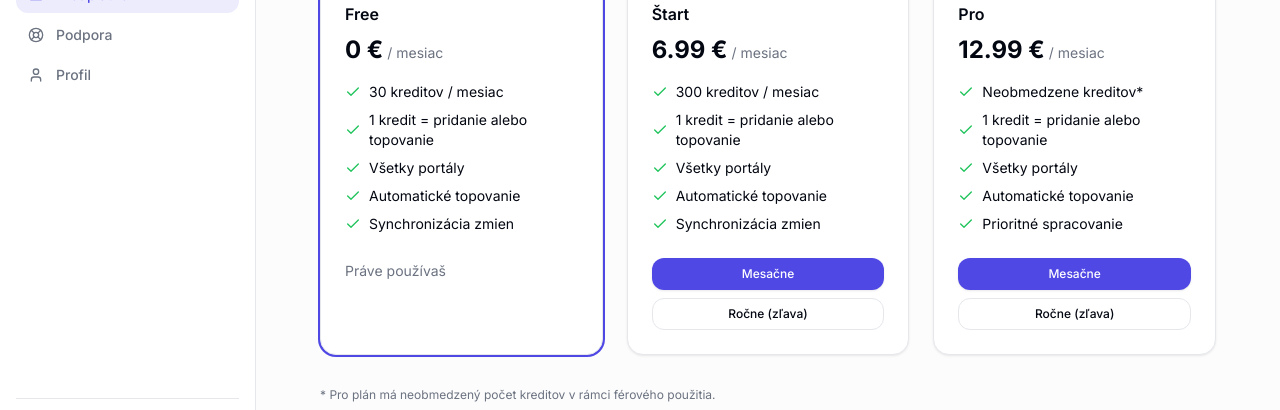
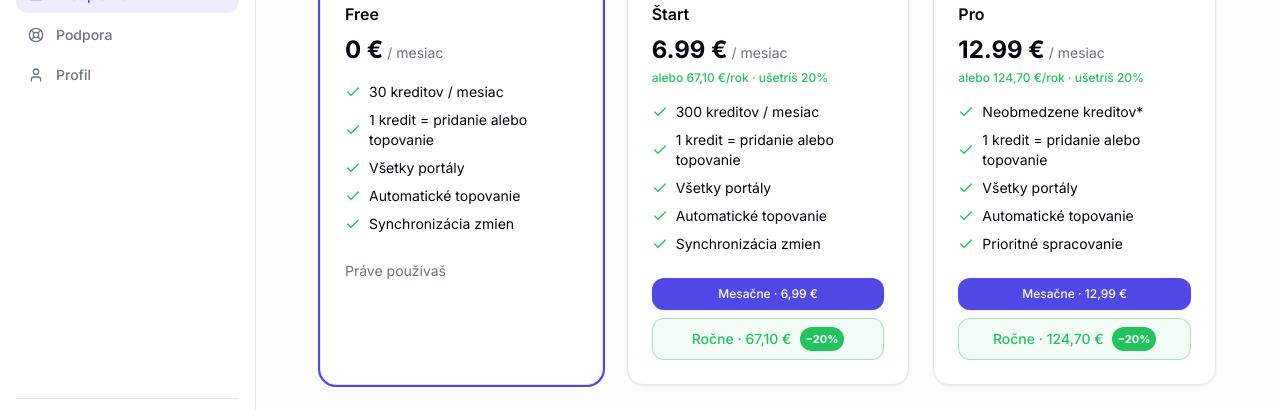
Before and after one commit to krcriso-png/VYROBNE, a Next.js app: page /billing in a window 1280 px wide. Shown: the part 281-691 px from the top of the page. Built offline with nearby package versions, Linux system fonts and the light colour scheme; no server answers; the database is empty; sample sign-in values are in the browser's storage.

Commit message:
Pricing: yearly plans (-20%) with highlighted savings on landing + billing

```diff
--- a/src/app/(app)/billing/page.tsx
+++ b/src/app/(app)/billing/page.tsx
@@ -1,7 +1,7 @@
 import { Check, Coins } from "lucide-react";
 import { prisma } from "@/lib/db";
 import { auth } from "@/lib/auth";
-import { PLANS } from "@/lib/plans";
+import { PLANS, yearlySavingPct } from "@/lib/plans";
 import { getCreditState, creditReasonLabel } from "@/lib/credits";
 import { UpgradeButtons } from "@/components/UpgradeButtons";
 import { ManageSubscriptionButton } from "@/components/ManageSubscriptionButton";
@@ -105,6 +105,12 @@ export default async function BillingPage() {
                 </span>
                 <span className="text-sm text-muted-foreground"> / mesiac</span>
               </p>
+              {p.prices.yearly && p.priceEurYearly && (
+                <p className="mt-1 text-xs font-medium text-success">
+                  alebo {p.priceEurYearly.toFixed(2).replace(".", ",")} €/rok ·
+                  ušetríš {yearlySavingPct(p.key)}%
+                </p>
+              )}
               <ul className="mt-4 space-y-2">
                 {planFeatures(p.key).map((f) => (
                   <li key={f} className="flex items-center gap-2 text-sm">
@@ -120,7 +126,9 @@ export default async function BillingPage() {
                 ) : (
                   <UpgradeButtons
                     plan={p.key as "BASIC" | "PRO"}
-                    hasYearly={!!p.prices.yearly}
+                    monthlyPriceEur={p.priceEur}
+                    yearlyPriceEur={p.prices.yearly ? p.priceEurYearly : null}
+                    savingPct={p.prices.yearly ? yearlySavingPct(p.key) : null}
                   />
                 )}
               </div>
--- a/src/app/page.tsx
+++ b/src/app/page.tsx
@@ -12,7 +12,7 @@ import {
 import { Button } from "@/components/ui/button";
 import { Badge } from "@/components/ui/badge";
 import { OPERATOR } from "@/lib/legal";
-import { PLANS as PLAN_DEFS } from "@/lib/plans";
+import { PLANS as PLAN_DEFS, yearlySavingPct } from "@/lib/plans";
 
 const FEATURES = [
   {
@@ -55,6 +55,9 @@ const PLANS = (["FREE", "BASIC", "PRO"] as const).map((k) => {
     name: p.name,
     price: p.priceEur === 0 ? "0 €" : `${p.priceEur.toFixed(2)} €`,
     note: "/mesiac",
+    yearly: p.priceEurYearly
+      ? `alebo ${p.priceEurYearly.toFixed(2).replace(".", ",")} €/rok · ušetríš ${yearlySavingPct(k)}%`
+      : null,
     features: [
       p.monthlyCredits === null
         ? "Neobmedzene kreditov*"
@@ -166,6 +169,11 @@ export default function HomePage() {
                   <span className="text-4xl font-bold">{p.price}</span>
                   <span className="text-sm text-muted-foreground">{p.note}</span>
                 </div>
+                {p.yearly && (
+                  <p className="mt-1 text-xs font-medium text-success">
+                    {p.yearly}
+                  </p>
+                )}
                 <ul className="mt-6 space-y-2.5">
                   {p.features.map((feat) => (
                     <li key={feat} className="flex items-center gap-2 text-sm">
--- a/src/components/UpgradeButtons.tsx
+++ b/src/components/UpgradeButtons.tsx
@@ -3,16 +3,22 @@
 import { useState } from "react";
 import { Button } from "@/components/ui/button";
 
-// Starts a Stripe Checkout session and redirects the user to pay. The yearly
-// button only appears when a yearly price is configured for the plan.
+// Starts a Stripe Checkout session and redirects the user to pay. Shows the
+// monthly price, and — when a yearly price exists — a highlighted yearly option
+// with the saving percentage.
 export function UpgradeButtons({
   plan,
-  hasYearly = false,
+  monthlyPriceEur,
+  yearlyPriceEur,
+  savingPct,
 }: {
   plan: "BASIC" | "PRO";
-  hasYearly?: boolean;
+  monthlyPriceEur: number;
+  yearlyPriceEur?: number | null;
+  savingPct?: number | null;
 }) {
   const [loading, setLoading] = useState<string | null>(null);
+  const hasYearly = !!yearlyPriceEur;
 
   async function checkout(interval: "monthly" | "yearly") {
     setLoading(interval);
@@ -30,6 +36,8 @@ export function UpgradeButtons({
     }
   }
 
+  const eur = (n: number) => `${n.toFixed(2).replace(".", ",")} €`;
+
   return (
     <div className="flex flex-col gap-2">
       <Button
@@ -38,18 +46,24 @@ export function UpgradeButtons({
         onClick={() => checkout("monthly")}
         disabled={loading !== null}
       >
-        {loading === "monthly" ? "…" : "Mesačne"}
+        {loading === "monthly" ? "…" : `Mesačne · ${eur(monthlyPriceEur)}`}
       </Button>
       {hasYearly && (
-        <Button
-          size="sm"
-          variant="outline"
-          className="w-full"
+        <button
+          type="button"
           onClick={() => checkout("yearly")}
           disabled={loading !== null}
+          className="relative flex w-full items-center justify-center gap-2 rounded-lg border border-success/40 bg-success/5 px-3 py-2 text-sm font-medium text-success transition-colors hover:bg-success/10 disabled:opacity-50"
         >
-          {loading === "yearly" ? "…" : "Ročne (zľava)"}
-        </Button>
+          {loading === "yearly"
+            ? "…"
+            : `Ročne · ${eur(yearlyPriceEur!)}`}
+          {savingPct ? (
+            <span className="rounded-full bg-success px-1.5 py-0.5 text-[11px] font-bold text-white">
+              −{savingPct}%
+            </span>
+          ) : null}
+        </button>
       )}
     </div>
   );
--- a/src/lib/plans.ts
+++ b/src/lib/plans.ts
@@ -16,6 +16,8 @@ export interface PlanDefinition {
   monthlyCredits: number | null;
   /** Display price in EUR per month (0 = free). */
   priceEur: number;
+  /** Display price in EUR per YEAR (already discounted). null = no yearly. */
+  priceEurYearly: number | null;
   /** Whether auto-renewal (bump) is available on this plan. */
   autoRenew: boolean;
   prices: {
@@ -33,6 +35,7 @@ export const PLANS: Record<Plan, PlanDefinition> = {
     maxActiveListings: null,
     monthlyCredits: 30,
     priceEur: 0,
+    priceEurYearly: null,
     autoRenew: true,
     prices: {},
   },
@@ -42,6 +45,8 @@ export const PLANS: Record<Plan, PlanDefinition> = {
     maxActiveListings: null,
     monthlyCredits: 300,
     priceEur: 6.99,
+    // 6,99 × 12 = 83,88 → −20 %.
+    priceEurYearly: 67.1,
     autoRenew: true,
     prices: {
       monthly: process.env.STRIPE_PRICE_BASIC_MONTHLY,
@@ -54,6 +59,8 @@ export const PLANS: Record<Plan, PlanDefinition> = {
     maxActiveListings: null, // unlimited
     monthlyCredits: null, // unlimited (fair-use)
     priceEur: 12.99,
+    // 12,99 × 12 = 155,88 → −20 %.
+    priceEurYearly: 124.7,
     autoRenew: true,
     prices: {
       monthly: process.env.STRIPE_PRICE_PRO_MONTHLY,
@@ -61,6 +68,13 @@ export const PLANS: Record<Plan, PlanDefinition> = {
     },
   },
 };
+
+/** Yearly saving vs paying monthly for a year, as a whole-number percent. */
+export function yearlySavingPct(plan: Plan): number | null {
+  const p = PLANS[plan];
+  if (!p.priceEurYearly || p.priceEur === 0) return null;
+  return Math.round((1 - p.priceEurYearly / (p.priceEur * 12)) * 100);
+}
 
 export function planFor(plan: Plan): PlanDefinition {
   return PLANS[plan];
```
